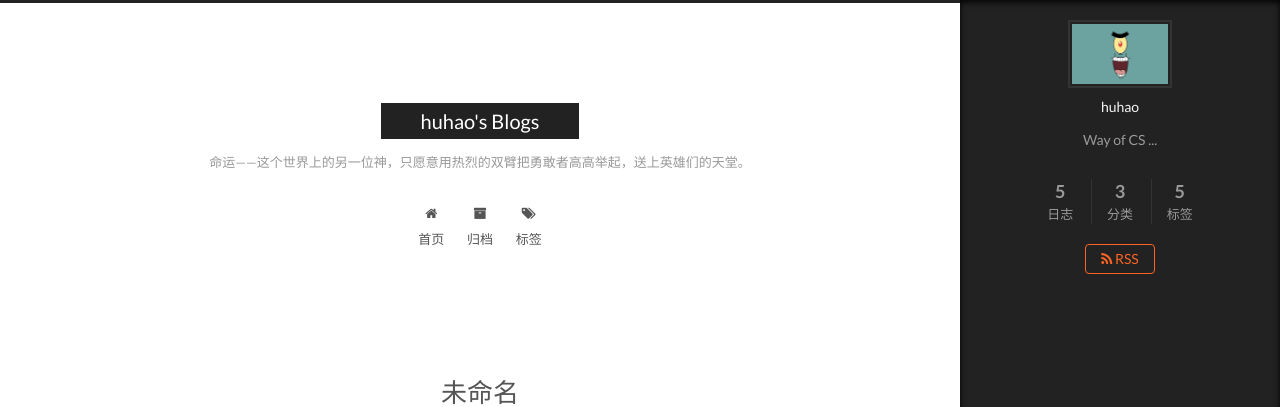
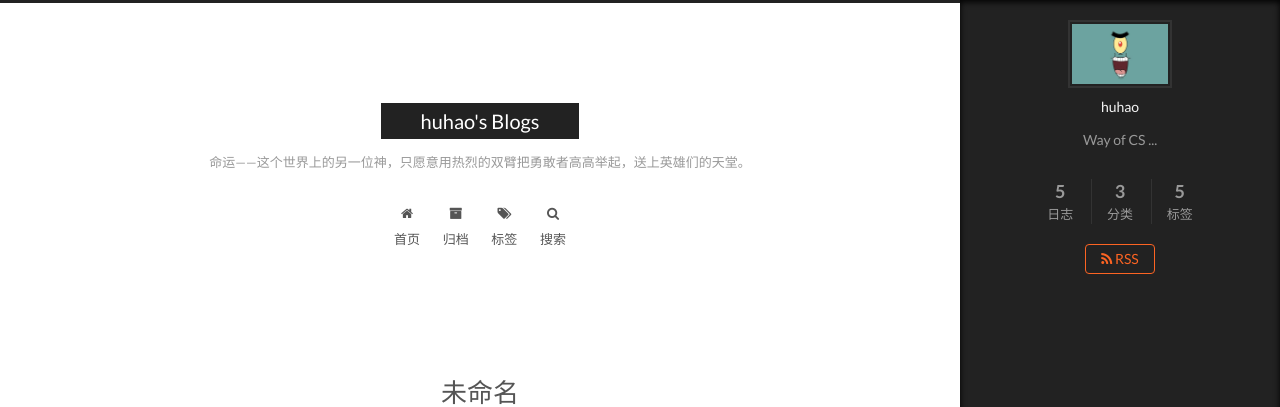
Before and after one commit to Joey-Hu/Joey-Hu.github.io, a Jekyll site: the page built from index.html, in a window 1280 px wide. Shown: the top 407 px of the page. Built offline with Jekyll 4.4.1, drawn with Linux system fonts in a browser that asks for light colours; the list of posts is cut into pages by our own code.

Commit message:
go newbie

```diff
--- a/_config.yml
+++ b/_config.yml
@@ -365,7 +365,7 @@ highlight_theme: normal
 # MathJax Support
 mathjax:
   enable: false
-  per_page: 4
+  per_page: false
   cdn: //cdn.bootcss.com/mathjax/2.7.1/latest.js?config=TeX-AMS-MML_HTMLorMML
 
 # Han Support docs: https://hanzi.pro/
@@ -577,7 +577,7 @@ calendar:
 
 # Algolia Search
 algolia_search:
-  enable: false
+  enable: true
   hits:
     per_page: 10
   labels:
```
